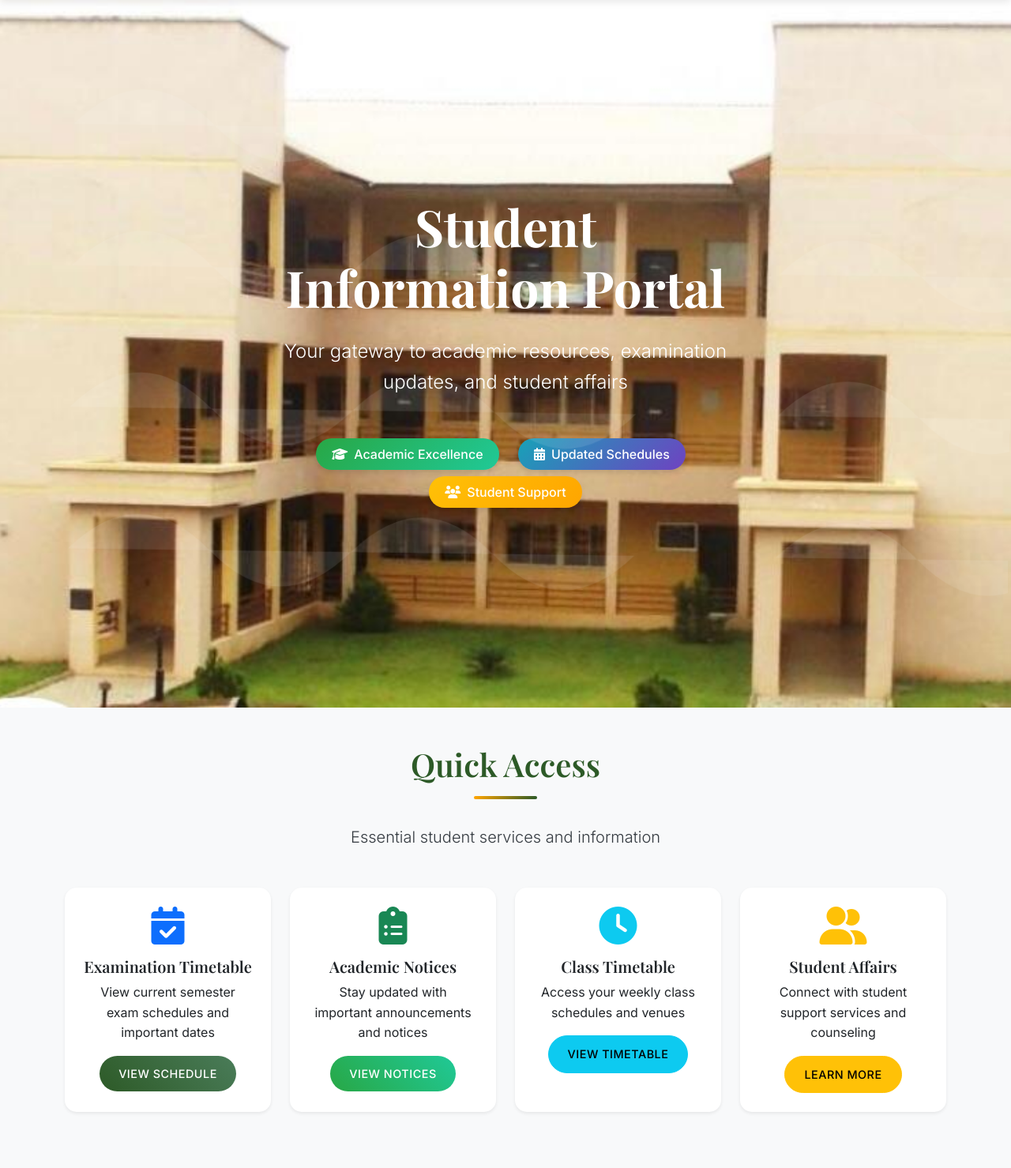
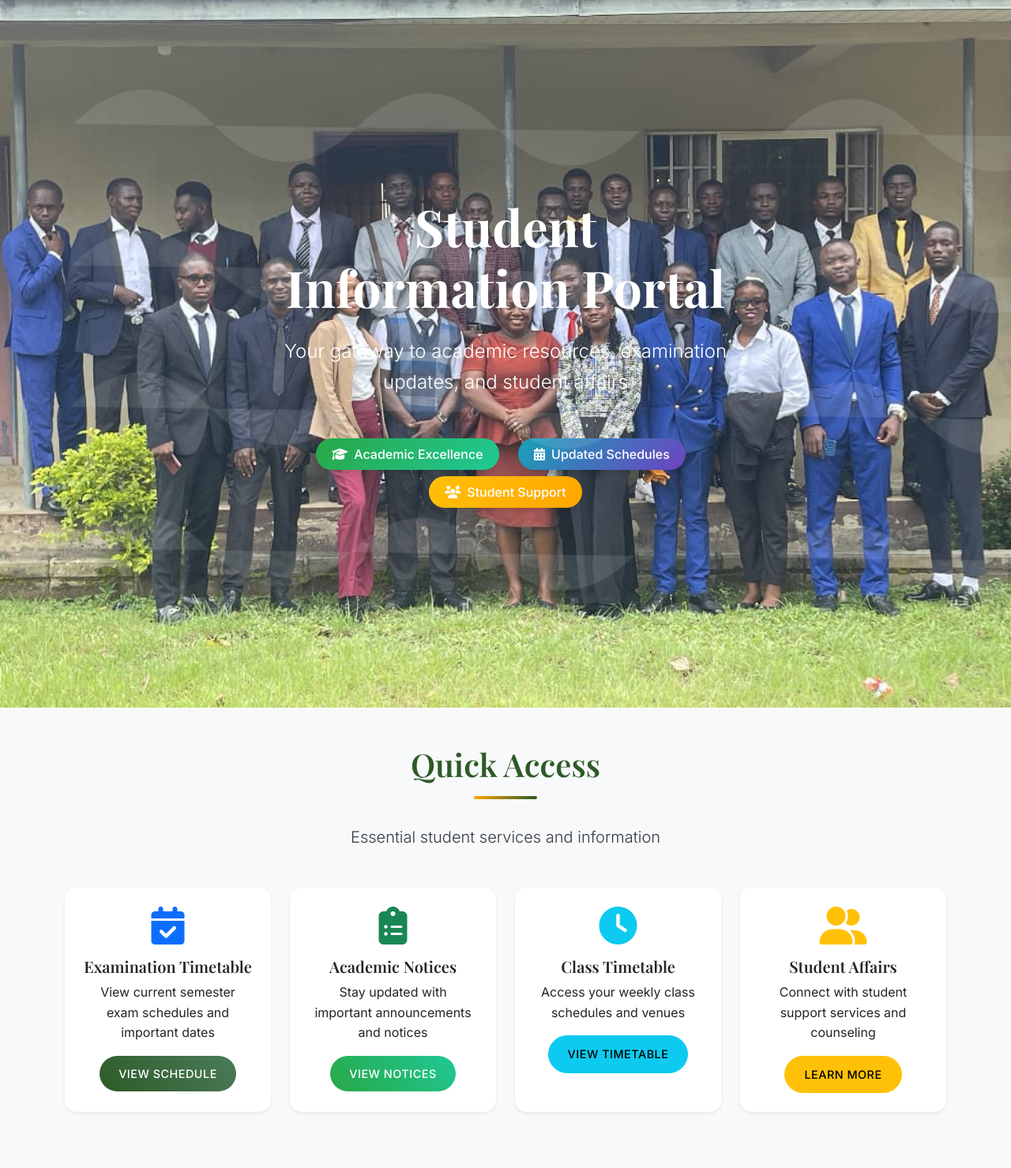
Before and after one commit to olateju243834-afk/AEE, a Flask app: page /students in a window 1280 px wide. Shown: the part 80-1559 px from the top of the page at 79% size. Run offline with Flask 3, Linux system fonts and the light colour scheme; some libraries are stand-ins or nearby versions.

Commit message:
Update students.html

```diff
--- a/templates/students.html
+++ b/templates/students.html
@@ -63,7 +63,7 @@
     {% endwith %}
 
     <!-- Hero Section -->
-    <section style="background-image: url('/static/images/staticb.jpg'); background-size: cover; background-position: center; background-repeat: no-repeat;" class="hero-section">
+    <section style="background-image: url('/static/images/studentpic.jpg'); background-size: cover; background-position: center; background-repeat: no-repeat;" class="hero-section">
         <div class="hero-overlay">
             <div class="container">
                 <div class="row align-items-center min-vh-100">
```
